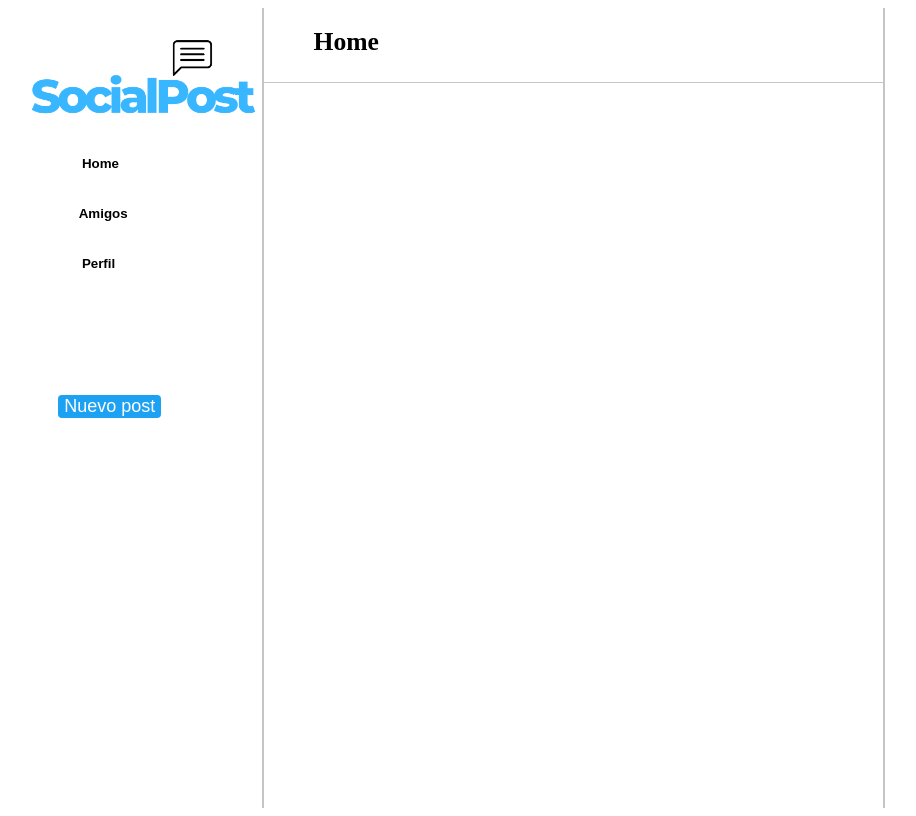
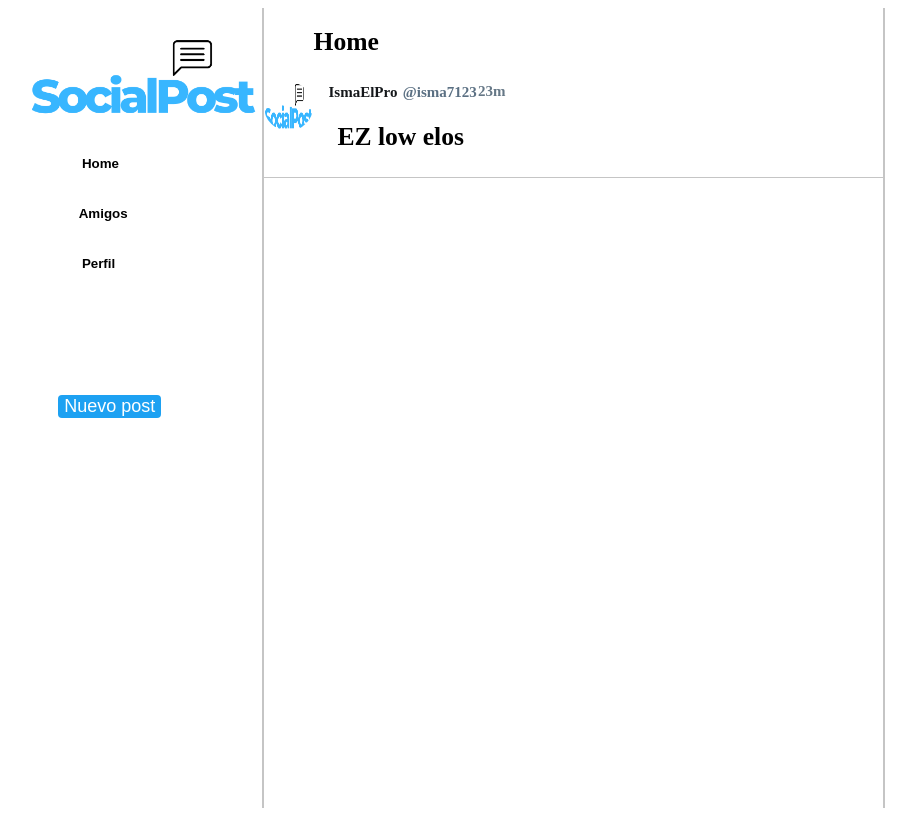
Before and after one commit to MarcRubioo/SocialPostWeb, an Angular app: page /home in a window 1280 px wide. Shown: the whole page, without its empty margins (62-978 px from the left). Built offline with nearby package versions, Linux system fonts and the light colour scheme.

Commit message:
hbeatrfdfhtsr

```diff
--- a/src/app/app-routing.module.ts
+++ b/src/app/app-routing.module.ts
@@ -8,6 +8,7 @@ import {AmigosComponent} from "./amigos/amigos.component";
 import {PerfilComponent} from "./perfil/perfil.component";
 
 const routes: Routes = [
+  {path: '', component: LoginComponent},
   {path: 'home' , component:HomeComponent},
   {path: 'login' , component:LoginComponent},
   {path: 'register' , component:RegisterComponent},
--- a/src/app/home/home.component.html
+++ b/src/app/home/home.component.html
@@ -24,9 +24,30 @@
     <button id="nuevoPost">Nuevo post</button>
 
   </div>
-  <div  id="column2">
+  <div id="column2">
     <div id="titulo">
       <p>Home</p>
+
+      <div class="tweet">
+        <img src="assets/logo.png" alt="PFP" class="tweet_author_logo"/>
+        <div class="tweet_main">
+          <div class="tweet_header">
+            <div class="tweet_author_name">
+              <p>IsmaElPro</p>
+            </div>
+            <div class="tweet_author_slug">
+              <p>@isma7123</p>
+            </div>
+            <div class="tweet_publish_time">
+              <p>23m</p>
+            </div>
+          </div>
+          <div class="tweet_content">
+            <p>EZ low elos</p>
+          </div>
+        </div>
+
+      </div>
     </div>
 
     <form id="formularioPost">
--- a/src/styles.css
+++ b/src/styles.css
@@ -1 +1,33 @@
 /* You can add global styles to this file, and also import other style files */
+.tweet {
+  display: flex;
+}
+
+.tweet_author_logo {
+  width: 49px;
+  height: 49px;
+  border-radius: 50%;
+  margin-right: 10px;
+}
+
+.tweet_header {
+  display: flex;
+}
+
+.tweet_author_name {
+  font-size: 15px;
+  font-weight: 700;
+  color: #14171a;
+  margin-right: 5px;
+}
+
+.tweet_author_slug {
+  color: #5b7083;
+  font-size: 15px;
+}
+
+.tweet_publish_time {
+  margin-left: 5px;
+  color: #657786;
+  font-size: 15px;
+}
```
